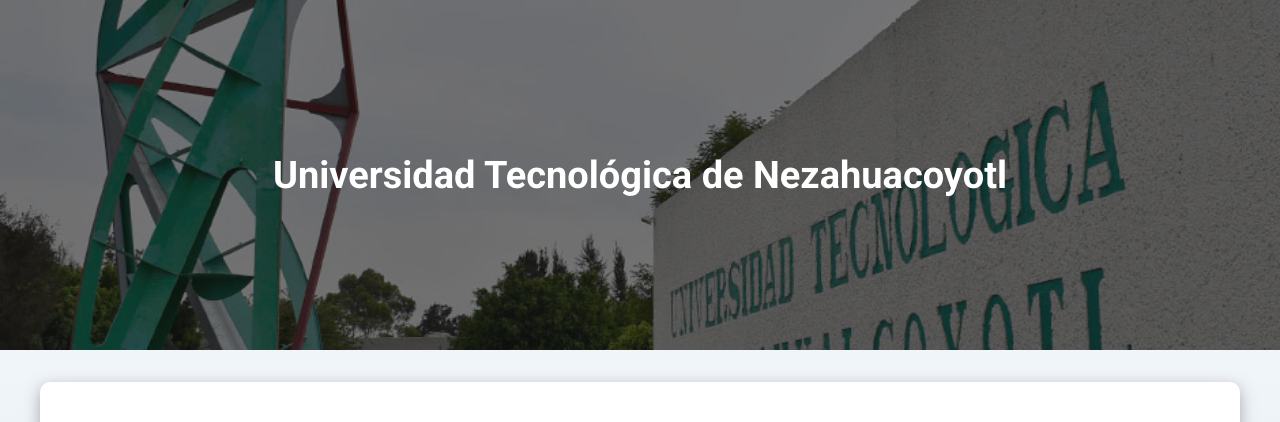
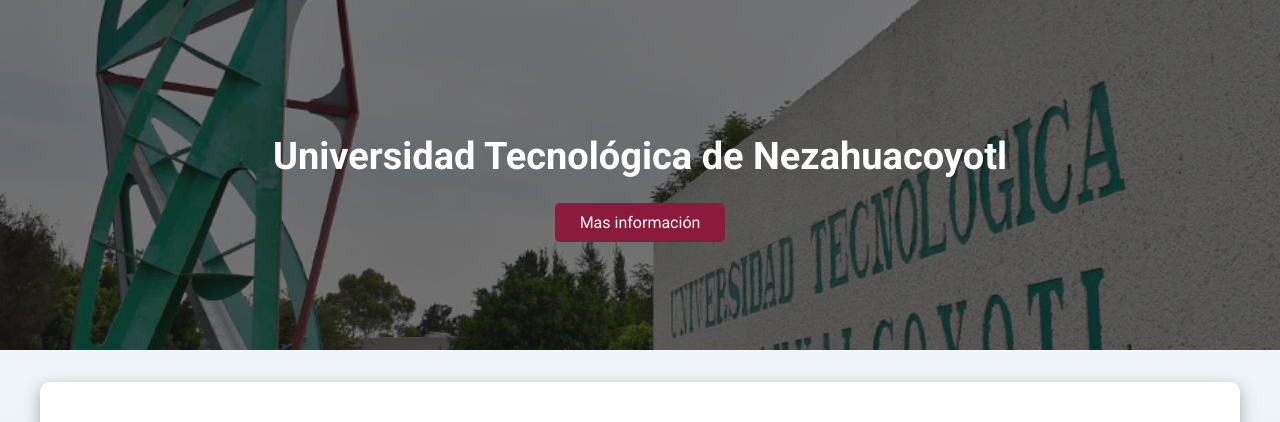
Before and after one commit to Demianms/prueba, a plain HTML site: page index.html in a window 1280 px wide. Shown: the top 422 px of the page. Drawn offline with Linux system fonts and the light colour scheme.

Commit message:
Versión Final

```diff
--- a/css/style.css
+++ b/css/style.css
@@ -147,6 +147,7 @@ h1, h2, h3{
     font-size: 1.6rem;
     cursor: pointer;
     transition: background 0.9s;
+    text-decoration: none;
 }
 .boton:hover {
     background-color: #0056b3;
--- a/index.html
+++ b/index.html
@@ -18,6 +18,7 @@
     <header class="header">
         <div class="contenido-header">
             <h1>Universidad Tecnológica de Nezahuacoyotl</h1>
+            <a href="https://utn.edomex.gob.mx/" class="boton" target="_blank">Mas información</a>
         </div>
     </header>
 
```
Also changed, not shown: js/validacion.js (+6 -4 lines).
